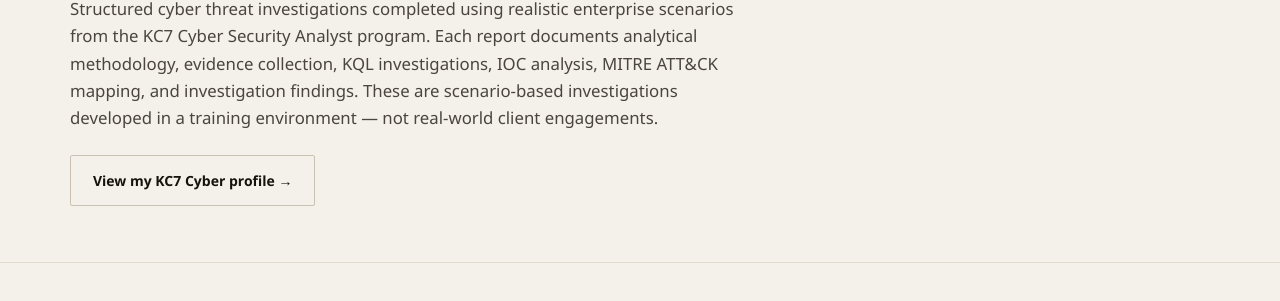
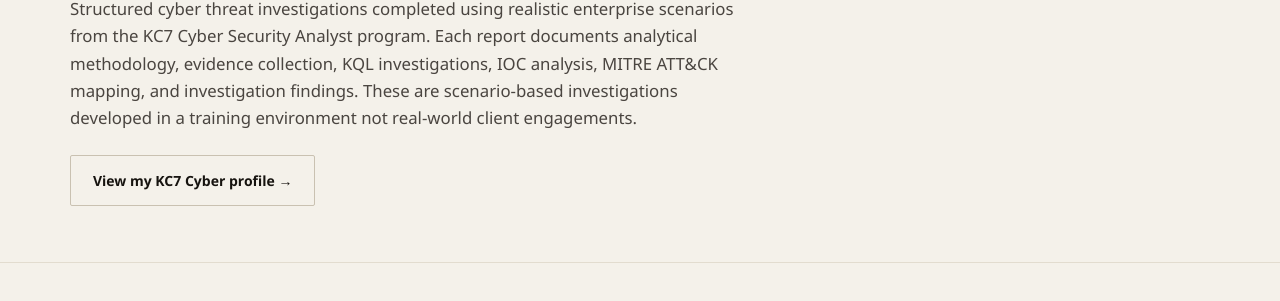
Before and after one commit to joshberk/joshberk.github.io, a Jekyll site: the page built from investigations.md, in a window 1280 px wide and 900 px high. Shown: the part 303-604 px from the top of the window. Built offline with Jekyll 4.4.1, drawn with Linux system fonts in a browser that asks for light colours.

Commit message:
deletion of terms in content

```diff
--- a/investigations.md
+++ b/investigations.md
@@ -10,7 +10,7 @@
 <section class="page-hero">
   <p class="eyebrow">Investigation Portfolio</p>
   <h1>Threat Investigations</h1>
-  <p class="page-intro">Structured cyber threat investigations completed using realistic enterprise scenarios from the KC7 Cyber Security Analyst program. Each report documents analytical methodology, evidence collection, KQL investigations, IOC analysis, MITRE ATT&amp;CK mapping, and investigation findings. These are scenario-based investigations developed in a training environment — not real-world client engagements.</p>
+  <p class="page-intro">Structured cyber threat investigations completed using realistic enterprise scenarios from the KC7 Cyber Security Analyst program. Each report documents analytical methodology, evidence collection, KQL investigations, IOC analysis, MITRE ATT&amp;CK mapping, and investigation findings. These are scenario-based investigations developed in a training environment not real-world client engagements.</p>
   <p class="page-hero-actions">
     <a class="btn btn-outline" href="https://kc7cyber.com/profile/dd63b85e" target="_blank" rel="noopener noreferrer">View my KC7 Cyber profile →</a>
   </p>
```
